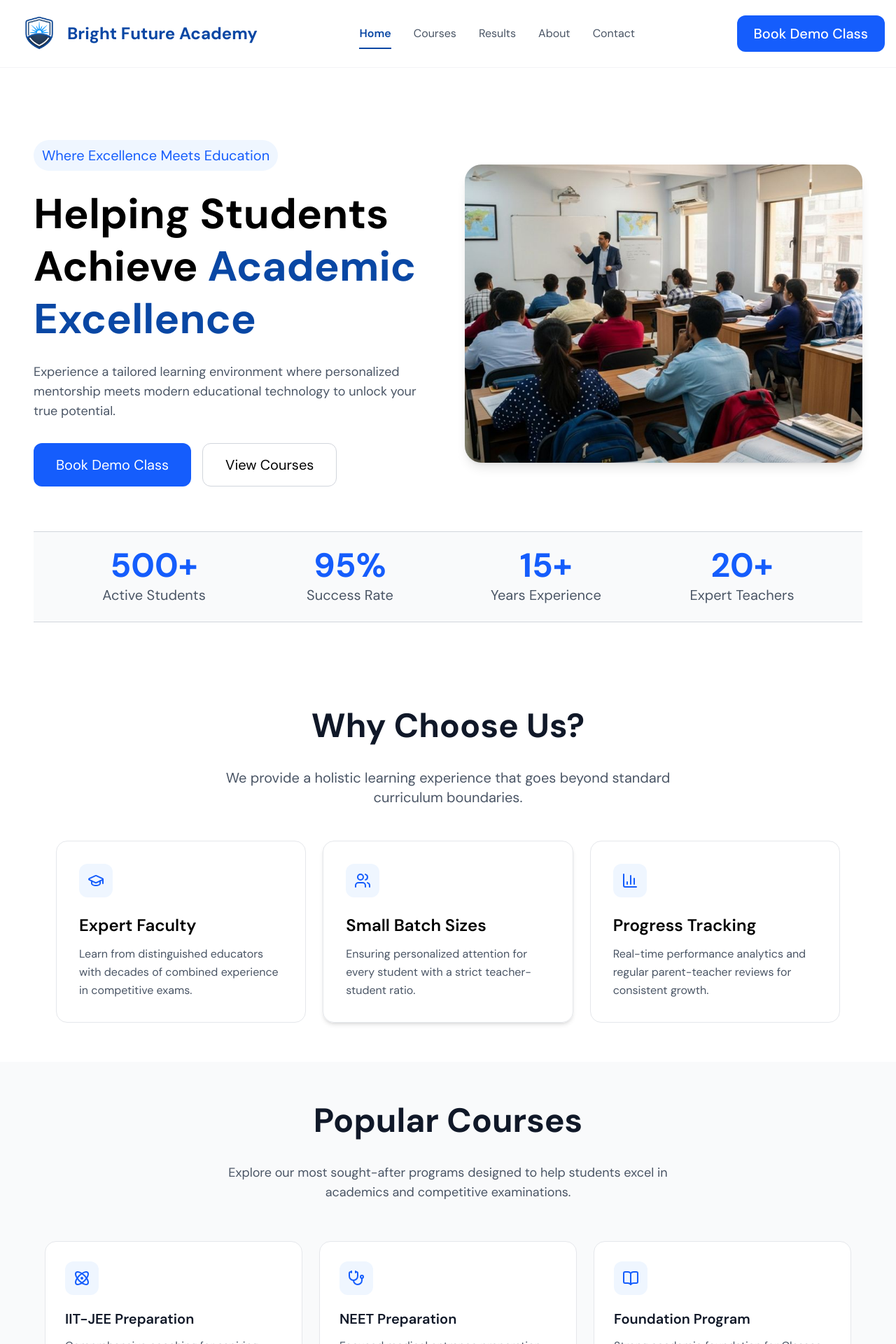
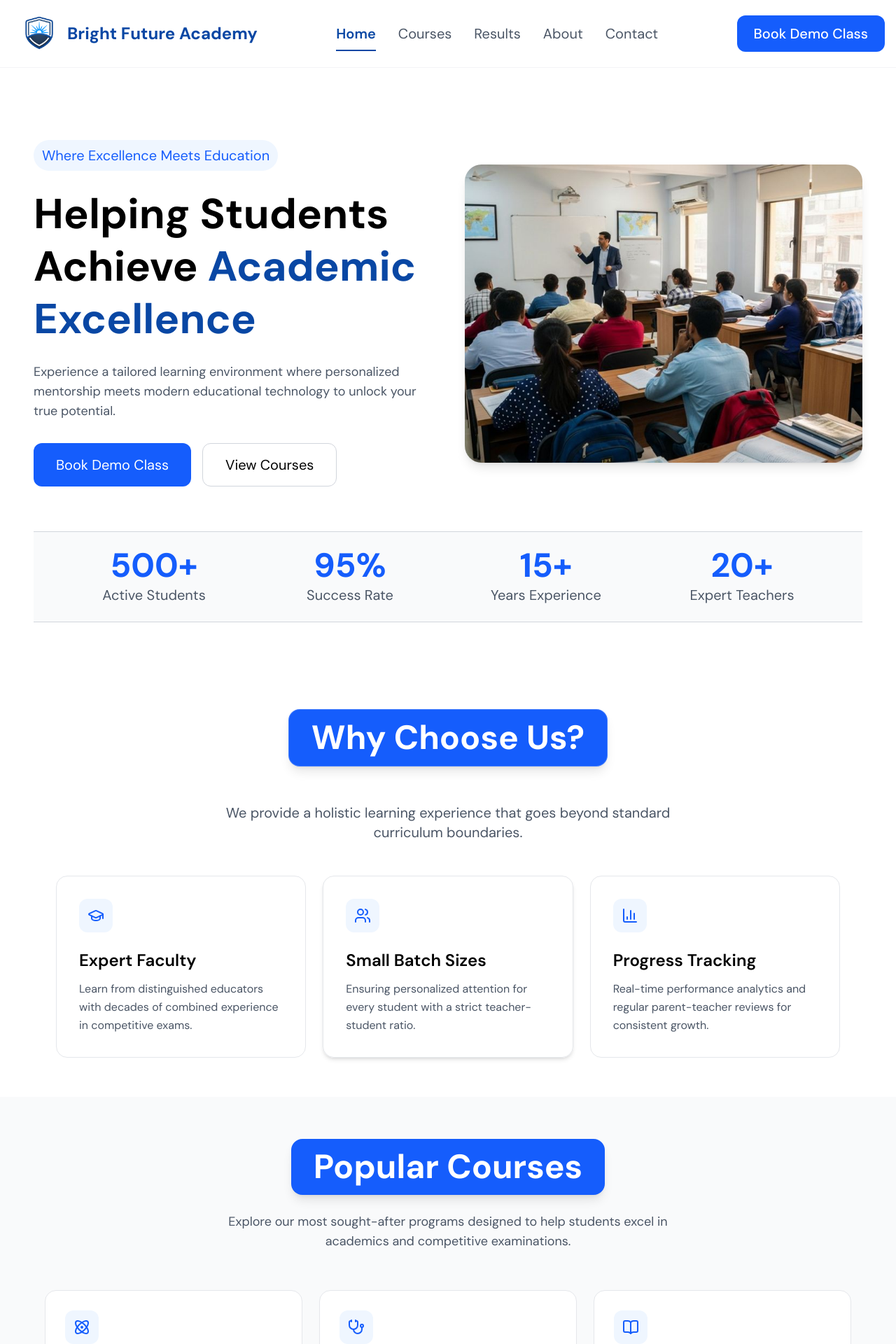
Before and after one commit to diyameghani26/Academy-landing-page, a React (Vite) app: page / in a window 1280 px wide. Shown: the top 1920 px of the page at 70% size. Built offline with nearby package versions, Linux system fonts and the light colour scheme; a web font is replaced by a local one.

Commit message:
improved navbar and ui

```diff
--- a/src/Components/About.jsx
+++ b/src/Components/About.jsx
@@ -23,11 +23,17 @@ export default function FAQ() {
   const [open, setOpen] = useState(0);
 
   return (
-    <section className=" py-12 md:py-15 bg-[#F7F9FC]">
-      <div className="max-w-4xl mx-auto px-5">
-        <h2 className="text-3xl font-bold text-center mb-12">
+   <section className="py-12 md:py-15 bg-[#F7F9FC]">
+  <div className="max-w-4xl mx-auto px-5">
+
+    <div className="flex justify-center mb-12">
+      <div className="inline-block px-4 py-2 md:px-8  md:py-4 rounded-2xl bg-blue-600 shadow-lg">
+        <h2 className="text-3xl font-bold text-white text-center">
           Frequently Asked Questions
         </h2>
+      </div>
+    </div>
+
 
         <div className="space-y-5">
           {faqs.map((faq, index) => (
--- a/src/Components/Courses.jsx
+++ b/src/Components/Courses.jsx
@@ -42,16 +42,18 @@ export default function Courses() {
   ];
 
 return (
-    <section className="py-12 md:py-15  sm:px-6 lg:px-8 bg-gray-50">
+  <section className="py-12 md:py-15 sm:px-6 lg:px-8 bg-gray-50">
     <div className="max-w-7xl mx-auto">
 
       {/* Heading */}
       <div className="text-center mb-14">
-          <h2 className="text-3xl md:text-4xl lg:text-5xl font-bold text-gray-900 mb-4">
+        <div className="inline-block px-8 py-4 rounded-2xl bg-blue-600 shadow-lg">
+          <h2 className="text-3xl md:text-4xl lg:text-5xl font-bold text-white">
             Popular Courses
           </h2>
+        </div>
 
-          <p className="max-w-2xl mx-auto text-gray-600 md:text-lg md:mt-9">
+        <p className="max-w-2xl mx-auto px-2 text-gray-600 md:text-lg mt-6">
           Explore our most sought-after programs designed to help students
           excel in academics and competitive examinations.
         </p>
@@ -76,18 +78,15 @@ export default function Courses() {
               {course.desc}
             </p>
 
-              <div className="space-y-2 text-sm text-gray-600 mb-5">
+            <div className="space-y-2 text-sm text-gray-600">
               <p>✓ Live Classes</p>
               <p>✓ Study Material</p>
               <p>✓ Weekly Tests</p>
             </div>
-
-              {/* <button className="text-blue-600 font-semibold hover:gap-3 flex items-center gap-2 transition-all">
-                Learn More →
-              </button> */}
           </div>
         ))}
       </div>
+
     </div>
   </section>
 );
--- a/src/Components/Home.jsx
+++ b/src/Components/Home.jsx
@@ -87,9 +87,11 @@ const Home = () => {
 
     {/* Heading */}
     <div className="text-center md:mt-17  mb-12">
-      <h2 className="text-3xl md:text-5xl font-bold text-gray-900 mb-4">
-        Why Choose Us?
-      </h2>
+      <div className="inline-block md:px-8 md:py-4 px-4 py-2 mb-4 rounded-2xl bg-blue-600 backdrop-blur-md border border-white/20 shadow-lg">
+  <h2 className="text-3xl md:text-5xl font-bold text-white">
+    Why Choose Us?
+  </h2>
+</div>
 
       <p className="max-w-2xl md:text-xl  mx-auto md:mt-9 text-gray-600">
         We provide a holistic learning experience that goes beyond
--- a/src/Components/Nav.jsx
+++ b/src/Components/Nav.jsx
@@ -35,7 +35,7 @@ export default function Navbar() {
           </div>
 
           {/* Desktop Menu */}
-<ul className="hidden lg:flex items-center gap-8">
+<ul className="hidden lg:flex items-center gap-8 text-xl">
   {navLinks.map((link) => (
     <li key={link.id}>
       <a
@@ -50,7 +50,7 @@ export default function Navbar() {
         {link.name}
 
         <span
-          className={`absolute left-0 -bottom-1 h-[2px] bg-[#0947a4] transition-all duration-300 ${
+          className={`absolute left-0 -bottom-1 h-0.5 bg-[#0947a4] transition-all duration-300 ${
             active === link.id ? "w-full" : "w-0"
           }`}
         ></span>
@@ -77,7 +77,7 @@ export default function Navbar() {
 
         {/* Mobile Menu */}
         {isOpen && (
-          <div className="lg:hidden bg-gray-100 text-center  py-6">
+            <div className="absolute top-full left-0 w-full lg:hidden bg-white/0 backdrop-blur-2xl border-b border-white/20 shadow-xl py-6">
 
 <ul className="flex flex-col text-center gap-5">
   {navLinks.map((link) => (
--- a/src/Components/Testimonials.jsx
+++ b/src/Components/Testimonials.jsx
@@ -26,12 +26,17 @@ const testimonials = [
 
 export default function Testimonials() {
   return (
-    <section className=" py-7 md:py-18 bg-[#F7F9FC]">
-      <div className="max-w-7xl mx-auto px-5">
+<section className="py-7 md:py-18 bg-[#F7F9FC]">
+  <div className="max-w-7xl mx-auto px-5">
 
-        <h2 className="text-3xl md:text-4xl lg:text-5xl font-bold text-center">
+    {/* Heading */}
+    <div className="text-center mb-3 md:mb-9">
+      <div className="inline-block px-8 py-4 rounded-2xl bg-blue-600 shadow-lg">
+        <h2 className="text-3xl md:text-4xl lg:text-5xl font-bold text-white">
           Success Stories
         </h2>
+      </div>
+      </div>
 
         <p className="text-gray-500 text-center mt-3 mb-10">
           Hear from our students who turned their dreams into reality.
```
Lines whose indentation alone changed are shown as unchanged.
